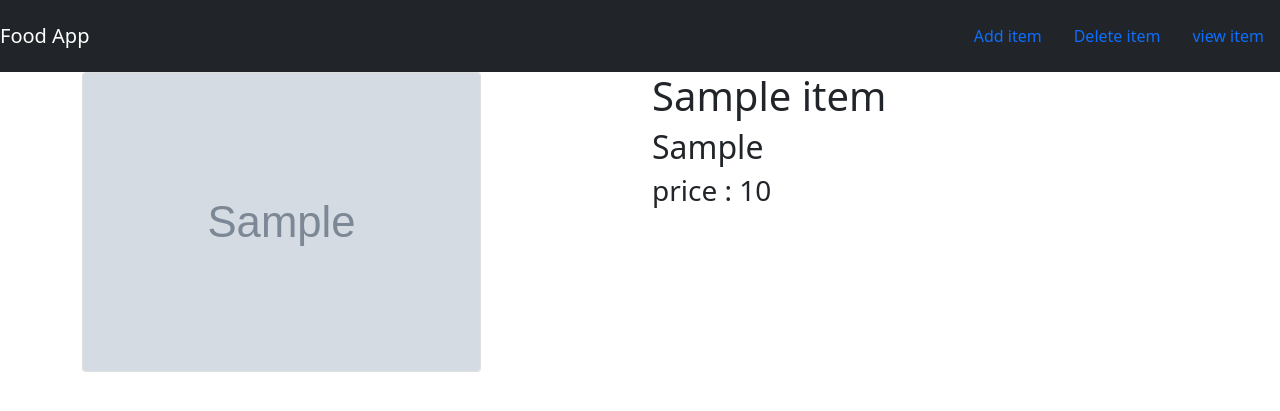
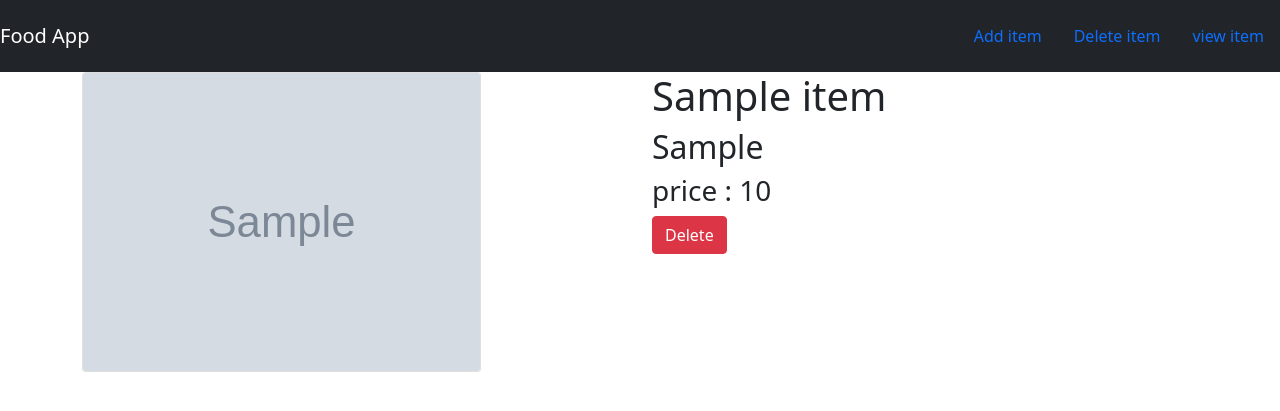
Before and after one commit to abdhulla-k/DJANGO-PROJECTS, a Django app: page /1/ in a window 1280 px wide. Shown: the top 411 px of the page. Run offline with Django 3.2, Linux system fonts and the light colour scheme; tables that the repository leaves empty hold one stand-in row (values such as "Sample post"); grey boxes marked "Sample" are stand-in pictures.

Commit message:
item deleting made possible. actually created the button delete

```diff
--- a/mysite/mysite/food/urls.py
+++ b/mysite/mysite/food/urls.py
@@ -7,5 +7,7 @@ urlpatterns = [
     # add items
     path('add/', views.create_item, name = 'create_item'),
     # edit
-    path('update/<int:id>', views.update_item, name= 'update_item')
+    path('update/<int:id>', views.update_item, name= 'update_item'),
+    # delete
+    path('delete/<int:id>', views.delete_item, name = 'delete_item')
 ]
--- a/mysite/mysite/food/views.py
+++ b/mysite/mysite/food/views.py
@@ -39,3 +39,12 @@ def update_item(request, id):
         return redirect('index')
 
     return render(request, 'food/item_form.html', {'form':form, 'item':item})
+
+def delete_item(request, id):
+    item = Item.objects.get(id = id)
+
+    if request.method == 'POST':
+        item.delete()
+        return redirect('index')
+
+    return render(request, 'food/item_delete.html', {'item':item})
--- a/mysite/mysite/templates/food/detail.html
+++ b/mysite/mysite/templates/food/detail.html
@@ -19,6 +19,7 @@
                 <h1>{{ item.item_name }}</h1>
                 <h2>{{ item.item_disc }}</h2>
                 <h3>price : {{ item.item_price }}</h3>
+                <a href="/delete/{{ item.id }}" class="btn btn-danger">Delete</a>
             </div>
         </div>
     </div>
--- /dev/null
+++ b/mysite/mysite/templates/food/item_delete.html
@@ -0,0 +1,5 @@
+<form method="POST">
+    {% csrf_token %}
+    <h2>Are you sure you want to delete the {{ item.item_id }}</h2>
+    <button type="submit">Confirm</button>
+</form>
```
